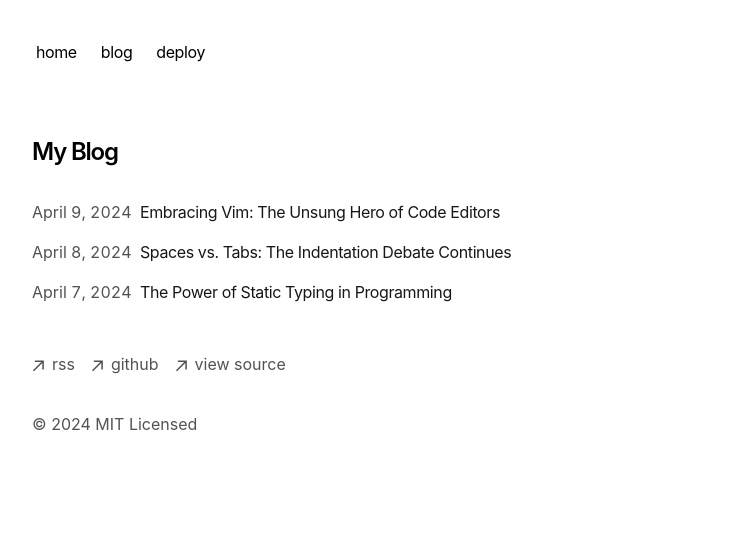
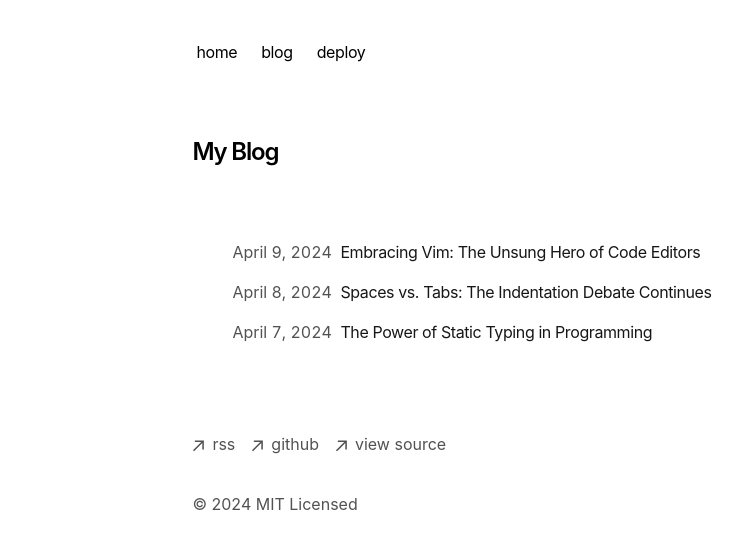
Before and after one commit to adityasugandhi/portfolio-starter-kit, a Next.js app: page /blog in a window 1280 px wide. Shown: the top 548 px of the page, without its empty margins (168-910 px from the left). Built offline with nearby package versions, Linux system fonts and the light colour scheme.

Commit message:
Bug Fixes

```diff
--- a/app/blog/page.tsx
+++ b/app/blog/page.tsx
@@ -7,7 +7,7 @@ export const metadata = {
 
 export default function Page() {
   return (
-    <section>
+    <section >
       <h1 className="font-semibold text-2xl mb-8 tracking-tighter">My Blog</h1>
       <BlogPosts />
     </section>
--- a/app/components/footer.tsx
+++ b/app/components/footer.tsx
@@ -18,7 +18,7 @@ function ArrowIcon() {
 export default function Footer() {
   return (
     <footer className="mb-16">
-      <ul className="font-sm mt-8 flex flex-col space-x-0 space-y-2 text-neutral-600 md:flex-row md:space-x-4 md:space-y-0 dark:text-neutral-300">
+      <ul className="font-sm mt-8 flex flex-row space-x-0 space-y-2 text-neutral-600 md:flex-row md:space-x-4 md:space-y-0 dark:text-neutral-300">
         <li>
           <a
             className="flex items-center transition-all hover:text-neutral-800 dark:hover:text-neutral-100"
--- a/app/components/posts.tsx
+++ b/app/components/posts.tsx
@@ -5,7 +5,7 @@ export function BlogPosts() {
   let allBlogs = getBlogPosts()
 
   return (
-    <div>
+    <div className='p-10'>
       {allBlogs
         .sort((a, b) => {
           if (
--- a/app/components/skills.tsx
+++ b/app/components/skills.tsx
@@ -17,7 +17,7 @@ const Skills: React.FC = () => {
       for (const category in skills) {
         for (const skill of skills[category]) {
           try {
-            const icon = await import(`Icons/${skill}.png`);
+            const icon = await import(`Icons/${skill.toLowercase()}.png`);
             icons[skill] = icon.default;
           } catch (error) {
             icons[skill] = ''; // No icon found
--- a/app/global.css
+++ b/app/global.css
@@ -148,15 +148,3 @@ table {
 .title {
   text-wrap: balance;
 }
-
-html, body {
-  width: max-content;
-  margin-left:100px;
-  margin-right:10px;
-  padding: 0;
-  box-sizing: border-box;
-}
-
-* {
-  box-sizing: inherit;
-}
--- a/app/layout.tsx
+++ b/app/layout.tsx
@@ -52,8 +52,8 @@ export default function RootLayout({
         GeistMono.variable
       )}
     >
-      <body className="antialiased max-w-xl mx-auto mt-8 lg:mx-auto">
-        <main className="flex-auto min-w-0 mt-6 flex flex-col px-2 md:px-0">
+      <body className="antialiased max-w-max mx-auto mt-8 lg:mx-auto ">
+        <main className="flex-auto min-w-0 mt-6 flex flex-col px-2 md:px-0 max-w-max">
           <Navbar />
           {children}
           <Footer />
```
Also changed, not shown: Icons/javascript.png (renamed from Icons/JavaScript.png), Icons/python.png (renamed from Icons/Python.png).
